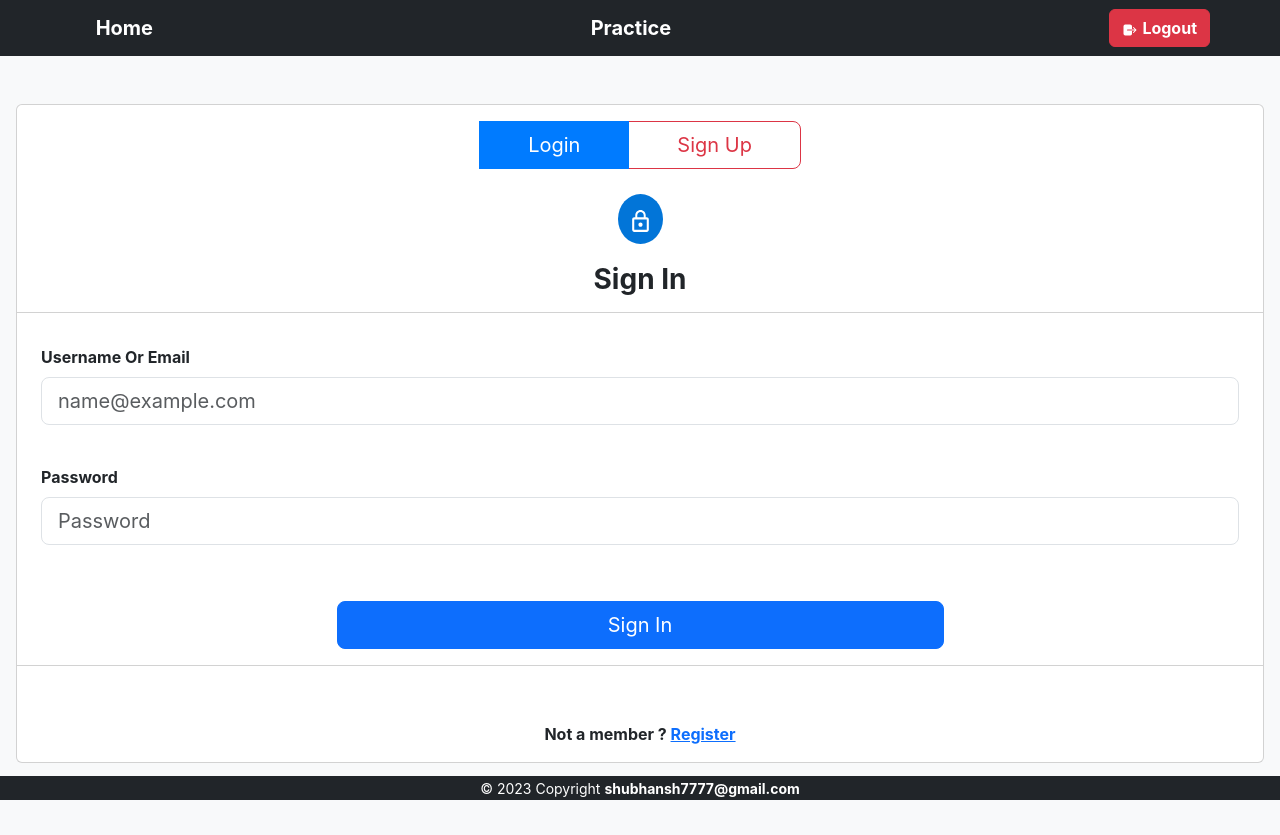
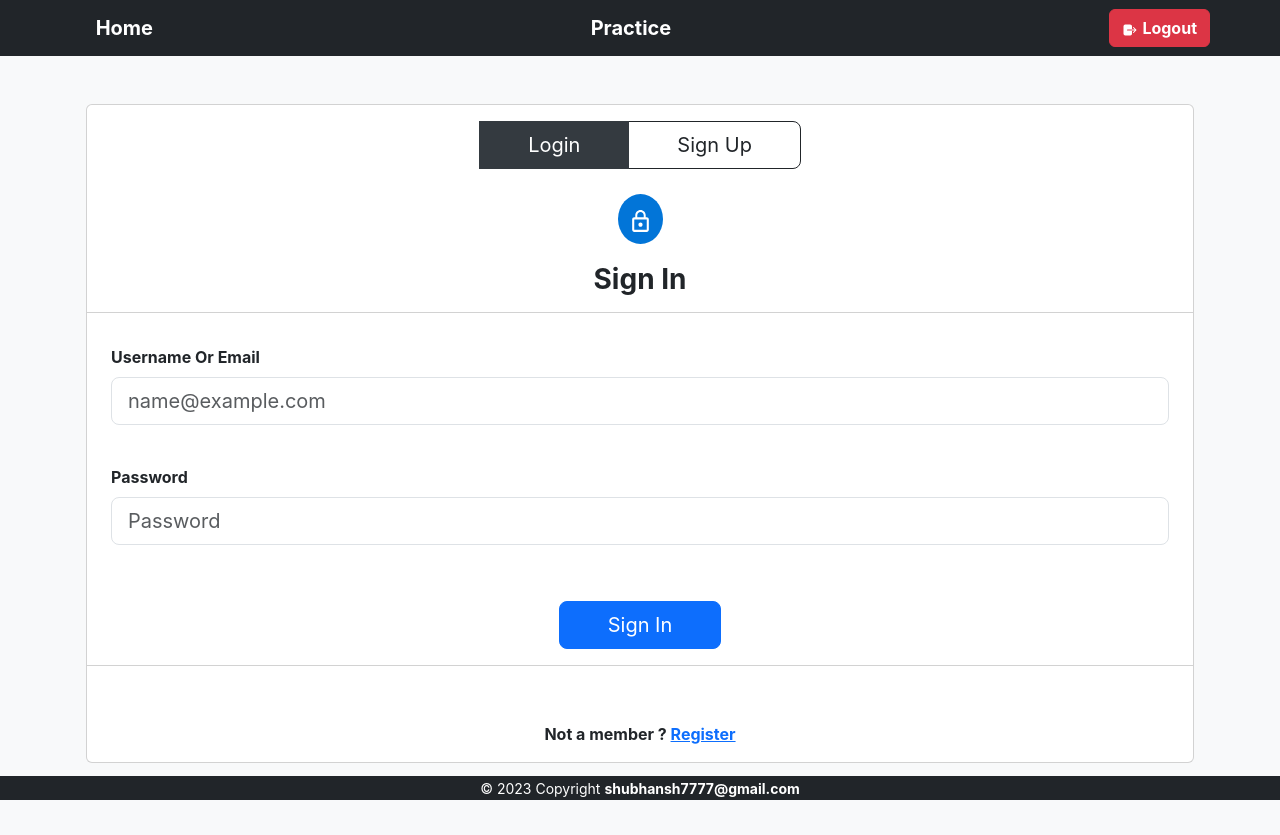
Before and after one commit to Shubhansh-Simple/Accredian-frontend-task, a React (Create React App) app: page /login in a window 1280 px wide. Built offline with nearby package versions, Linux system fonts and the light colour scheme; some icons are missing.

Commit message:
Improve UI for big screen using Container as parent in Login/Sign jsx

```diff
--- a/src/App.js
+++ b/src/App.js
@@ -16,14 +16,14 @@
  */
 const App = () => {
   return (
-    <>
+    <div className='bg-light'>
       <Header />
 
       {/* From router path */}
       <Outlet />
 
       <Footer />
-    </>
+    </div>
   );
 };
 
--- a/src/components/AuthRadioBtn.jsx
+++ b/src/components/AuthRadioBtn.jsx
@@ -21,7 +21,7 @@
         <LinkContainer to='/login'>
           <ToggleButton className='px-5'
                         type='radio'
-                        variant='outline-primary'
+                        variant='outline-dark'
                         size='lg'>
             Login
           </ToggleButton>
@@ -31,7 +31,7 @@
         <LinkContainer to='/signup'>
           <ToggleButton className='px-5'
                         type='radio'
-                        variant='outline-danger'
+                        variant='outline-dark'
                         size='lg'>
             Sign Up
           </ToggleButton>
--- a/src/screens/LoginScreen.jsx
+++ b/src/screens/LoginScreen.jsx
@@ -9,6 +9,7 @@
 
 // React-Bootstrap
 import { Form,
+  Container,
   Card,
   Button,
 } from 'react-bootstrap';
@@ -31,11 +32,14 @@
   // const onPasswordChange = (e) => {}
 
   // /* Submitting form data to backend */
-  // const handleSubmit = e => {}
+  const handleSubmit = e => {
+    console.log('Submit function working');
+  }
 
   /* JSX CODE */
   return(
-    <div className='px-3 bg-light'>
+
+    <Container className='px-3'>
       <br />
       <br />
 
@@ -73,7 +77,7 @@
           {/* Submit Button */}
           <br />
           <div className='text-center'>
-            <Button variant='primary w-50'
+            <Button variant='primary w-60'
                     size='lg'
                     onClick={{}}
                     className='px-5'>
@@ -95,7 +99,7 @@
       <br />
       <br />
       <br />
-    </div>
+    </Container>
   );
 }
 
--- a/src/screens/SignupScreen.jsx
+++ b/src/screens/SignupScreen.jsx
@@ -9,6 +9,7 @@
 
 // React-Bootstrap
 import { Form,
+  Container,
   Card,
   Button,
 } from 'react-bootstrap';
@@ -36,7 +37,7 @@
   /* JSX CODE */
   return(
 
-    <div className='px-3 bg-light'>
+    <Container className='px-3'>
       <br />
       <br />
 
@@ -111,7 +112,7 @@
       </Card>
       <br />
       <br />
-    </div>
+    </Container>
   );
 }
 
```
